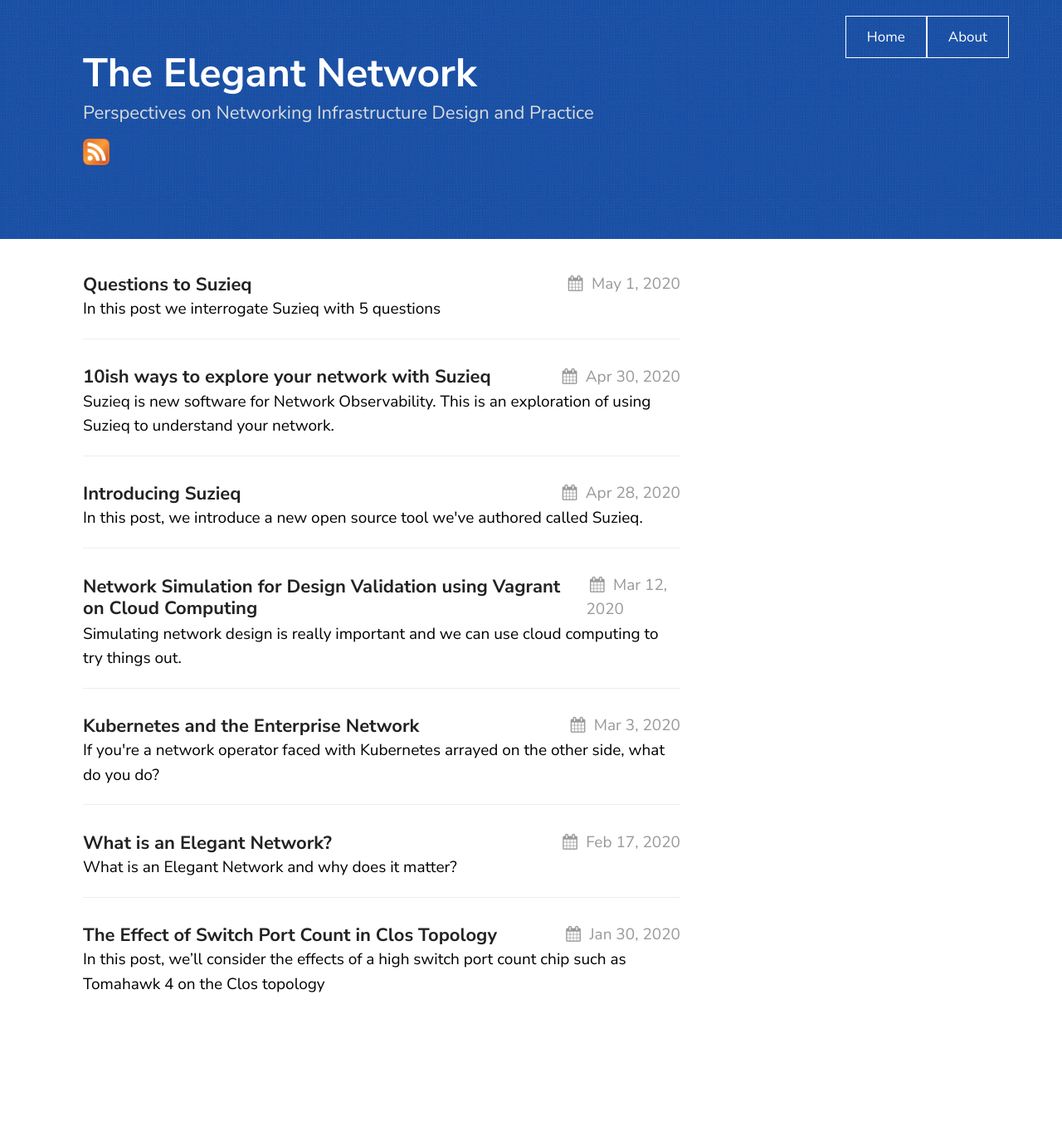
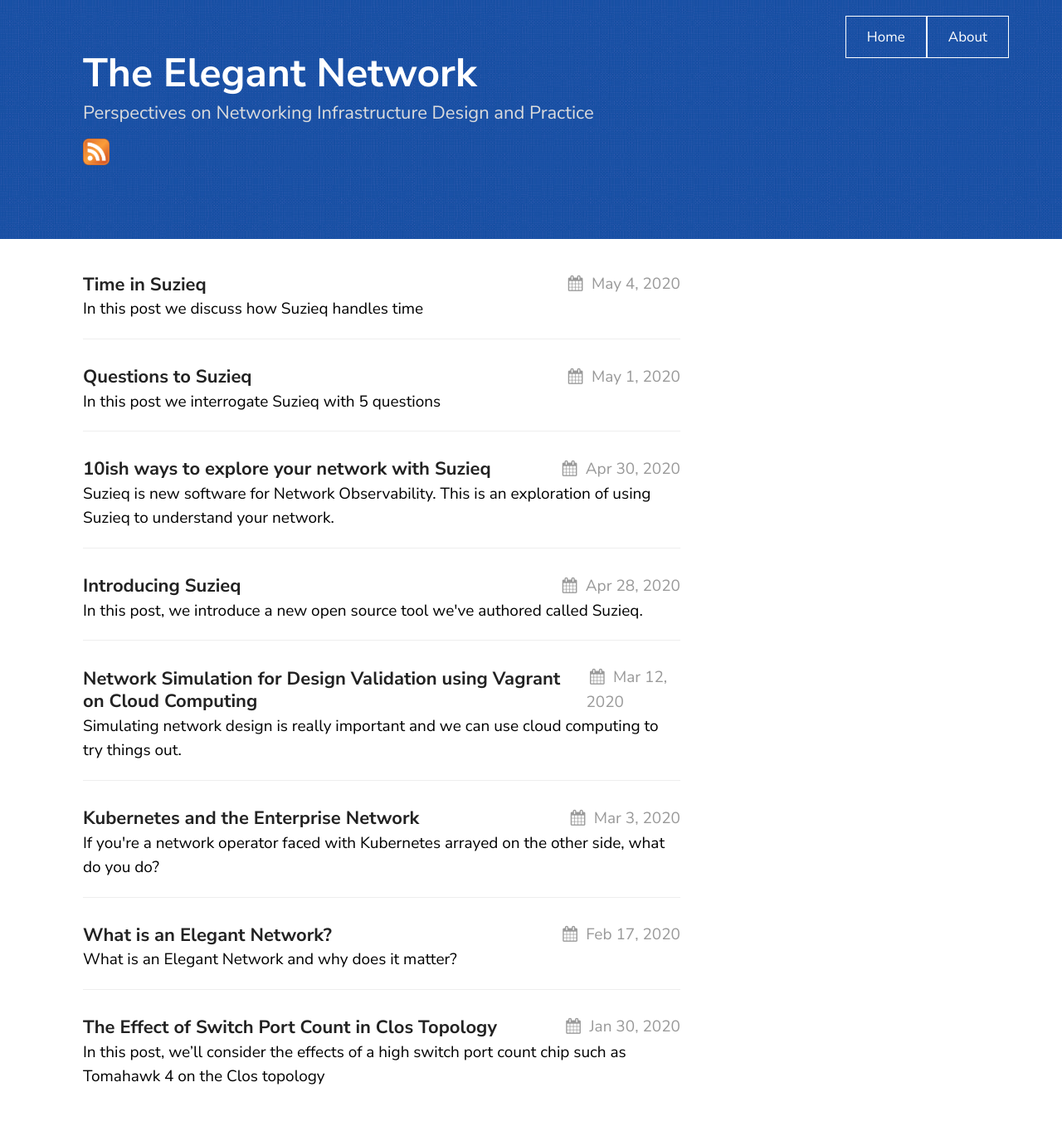
Before and after one commit to elegantnetwork/elegantnetwork.github.io, a Jekyll site: the page built from index.md, in a window 1280 px wide. Shown: the whole page at 83% size. Built offline with Jekyll 4.4.1, drawn with Linux system fonts in a browser that asks for light colours; before the commit the page ends 1251 px from its top, so only the background shows below that; some of the changed lines change nothing that is shown.

Commit message:
Final post of time in suzieq post

```diff
--- a/_drafts/2020-05-04-time-suzieq.md
+++ b/_posts/2020-05-04-time-suzieq.md
@@ -4,9 +4,8 @@
 author: Dinesh G Dutt
 title: Time in Suzieq
 excerpt: In this post we discuss how Suzieq handles time
-description: Time, time, time, see what's become of me
+description: How Suzieq handles time
 ---
-
 Time, time, time, see what's become of me, while I looked around for my possibilities
                                                                 - *Simon & Garfunkel*
 
@@ -44,15 +43,15 @@
 |:--:|
 | Figure 3: Timeline to illustrate Use of Time |
 
-When we executed the command above, at the time marked "now" in Figure 1, we expected to see everything as of that time. This is what happened when we executed the command without the view=all option. It showed the state of swp1 as of time "now". The last change to swp1 happened at time t2. t2 for the output we're discussing is the time "2020-04-29 11:48:41.119", As we'll see in the next section, Suzieq only stores data when there is a change to the previous state. When we used view=all, the output showed all the changes to swp1: the initial record at t0, the link down at t1 and the link up at t2.
+When we executed the first command above, at the time marked "now" in Figure 1, we expected to see the state of all interfaces as of that time. The last change to swp1 happened at time t2. t2 for the output we're discussing is the time "2020-04-29 11:48:41.119". So this is what the output in Figure 1 showed. But swp2 had no change since time t0, which is "2020-04-29 11:46:21.176" in the figure. So, the state of swp2 was as shown at time t0. Thus, we note that Suzieq only stores data when there is a change to the previous state. When we used view=all, the output showed all the changes to swp1: the initial record at t0, the link down at t1 and the link up at t2.
 
-The next thing you can do is provide a time for which you want the snapshot. Specifying an end-time of '2020-04-29 11:48:00' results in the display shown in Figure 4. We see that the interface shows up as being down, because that was the final state of the interface as of time 11:48:00. Suzieq only accepts time in the format of "YYYY-MM-DD hh:mm:ss" today. We'll be adding support for time expressed in more human terms such as "10 min ago" or "10 pm last night" in the next release.
+The next thing you can do in Suzieq w.r.t. time is to provide a time at which you want the snapshot. Specifying an end-time of '2020-04-29 11:48:00' results in the display shown in Figure 4. We see that the interface shows up as being down, because that was the final state of the interface as of time 11:48:00. This output is what happens when we ask for the state as of a time between t1 and t2. In our case, we used the time "2020-04-29 11:48:00" which is before time t2. The output indicates that interface swp1 was down at this time.
 
 |![](/assets/images/2020-05-04/time-Fig4.png)
 |:--:|
 | Figure 4: Interface Listing, Snapshot with Specific Time |
 
-This output is what happens when we ask for the state as of a time between t1 and t2. In our case, we used the time "2020-04-29 11:48:00" which is before time t2. The output indicated that interface swp1 was down.
+Suzieq only accepts time in the format of "YYYY-MM-DD hh:mm:ss" today. We'll be adding support for time expressed in more human terms such as "10 min ago" or "10 pm last night" in the next release.
 
 As before, for the same snapshot, using view=all shows all the changes upto the point specified by end-time. This output is shown in Fig 5.
 
```
